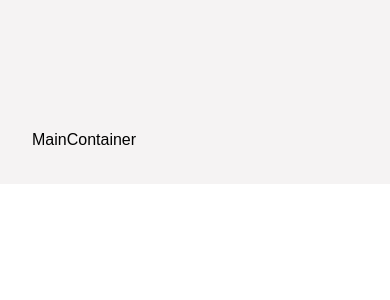
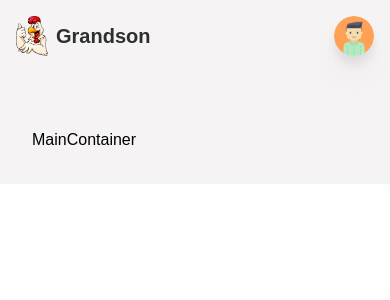
Before and after one commit to GEORGE-GICHURU/Food-Delivery-App, a React (Create React App) app: page / in a window 390 px wide. Shown: the top 300 px of the page. Built offline with nearby package versions, Linux system fonts and the light colour scheme.

Commit message:
Mobile user  customization

```diff
--- a/src/App.js
+++ b/src/App.js
@@ -5,7 +5,7 @@ import { CreateContainer, Header, MainContainer } from './components';
 
 const App = () => {
   return (
-    <AnimatePresence>
+    <AnimatePresence exitBeforeEnter>
     <div className='w-screen h-auto flex flex-col bg-primary'>
         <Header />
 
--- a/src/components/Header.jsx
+++ b/src/components/Header.jsx
@@ -38,7 +38,7 @@ const Header = () => {
     };
 
   return (
-    <header className='fixed z-50 w-screen p-6 px-16'>
+    <header className='fixed z-50 w-screen p-4 px-4 md:p-6 md:px-16'>
 
         {/* desktop and tablet */}
         <div className='hidden md:flex w-full h-full  items-center justify-between'>
@@ -49,7 +49,11 @@ const Header = () => {
             </Link>
 
             <div className='flex items-center gap-8'>
-            <ul className='flex items-center gap-8'>
+            <motion.ul
+            initial={{ opacity: 0, x: 200 }}
+            animate={{ opacity: 1, x: 0}}
+            exit={{ opacity: 0, x: 200 }}
+            className='flex items-center gap-8'>
                 <li className='text-base text-textColor hover:text-headingColor duration-100
                 transition-all ease-in-out cursor-pointer'>
                     Home
@@ -66,7 +70,7 @@ const Header = () => {
                 transition-all ease-in-out cursor-pointer'>
                     Service
                 </li>
-            </ul>
+            </motion.ul>
 
             <div className='relative flex items-center justify-center'>
 
@@ -88,7 +92,11 @@ const Header = () => {
 
                {
                     isMenu && (
-                        <div className='w-40 bg-gray-50 shadow-xl rounded-lg flex flex-col absolute top-12 -right-10'>
+                        <motion.div
+                        initial={{ opacity: 0, scale: 0.6 }}
+                        animate={{ opacity: 1, scale: 1}}
+                        exit={{ opacity: 0, scale: 0.6 }}
+                        className='w-40 bg-gray-50 shadow-xl rounded-lg flex flex-col absolute top-12 -right-10'>
 
                           {user && user.email === "gichurugeorge092@gmail.com" && (
 
@@ -106,7 +114,7 @@ const Header = () => {
                     Logout <MdLogout />
                   </p>
 
-               </div>
+               </motion.div>
                     )
                }
             </div>
@@ -116,7 +124,76 @@ const Header = () => {
 
         </div>
 
-        <div className='flex md:hidden w-full h-full '></div>
+        {/* mobile */}
+        <div className='flex items-center justify-between md:hidden w-full h-full '>
+        <Link to={"/"} className='flex items-center gap-2'>
+            <img src={Logo} className='w-8 object-cover' alt="logo" />
+            <p className='text-headingColor text-xl font-bold'>Grandson</p>
+        </Link>
+
+        <div className='relative'>
+               <motion.img
+                whileTap={{ scale: 0.6 }}
+                src={user ? user.photoURL : Avatar}
+                className="w-10 min-w-[40px] h-10 min-h-[40px] drop-shadow-xl cursor-pointer rounded-full"
+                alt="userprofile"
+                onClick={login} />
+
+               {
+                    isMenu && (
+                        <motion.div
+                        initial={{ opacity: 0, scale: 0.6 }}
+                        animate={{ opacity: 1, scale: 1}}
+                        exit={{ opacity: 0, scale: 0.6 }}
+                        className='w-40 bg-gray-50 shadow-xl rounded-lg flex flex-col absolute top-12 -right-10'>
+
+                          {user && user.email === "gichurugeorge092@gmail.com" && (
+
+                            <Link to={"/createItem"}>
+                               <p className='px-4 py-2 flex items-center gap-3 cursor-pointer hover:bg-slate-300
+                                transition-all duration-100 ease-in-out text-textColor text-base'>
+                                    New Item <MdAdd />
+                               </p>
+                            </Link>
+
+
+
+
+                )}
+
+           <ul
+
+            className='flex flex-col '>
+                <li className='text-base text-textColor hover:text-headingColor duration-100
+                transition-all ease-in-out cursor-pointer hover:bg-slate-300 px-4 py-2'>
+                    Home
+                </li>
+                <li className='text-base text-textColor hover:text-headingColor duration-100
+                transition-all ease-in-out cursor-pointer hover:bg-slate-300 px-4 py-2'>
+                    Menu
+                </li>
+                <li className='text-base text-textColor hover:text-headingColor duration-100
+                transition-all ease-in-out cursor-pointer hover:bg-slate-300 px-4 py-2'>
+                    About Us
+                </li>
+                <li className='text-base text-textColor hover:text-headingColor duration-100
+                transition-all ease-in-out cursor-pointer hover:bg-slate-300 px-4 py-2'>
+                    Service
+                </li>
+            </ul>
+                  <p className='px-4 py-2 flex items-center gap-3 cursor-pointer hover:bg-slate-300
+                  transition-all duration-100 ease-in-out text-textColor text-base'>
+                    Logout <MdLogout />
+                  </p>
+
+               </motion.div>
+                    )
+               }
+            </div>
+
+
+
+        </div>
     </header>
   );
 };
```
